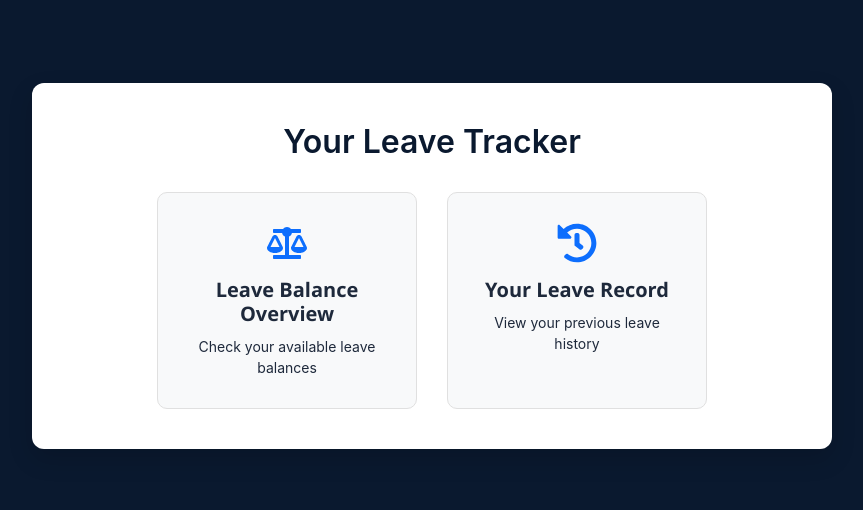
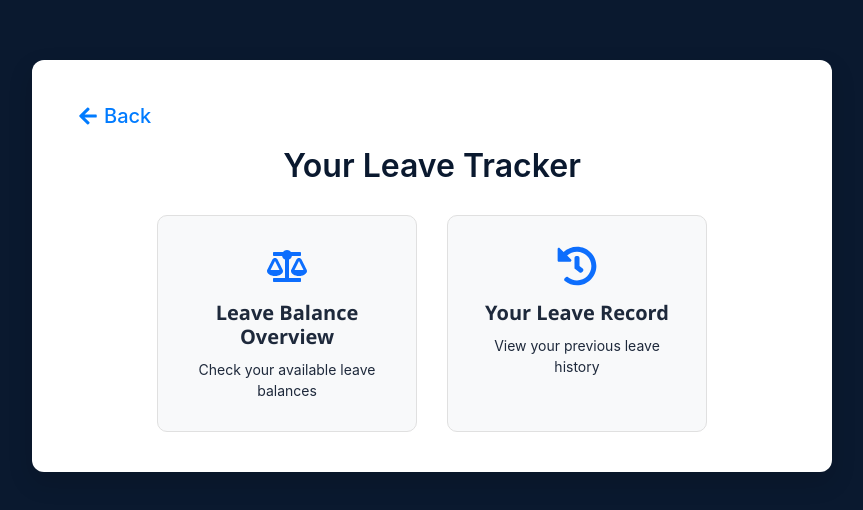
Before and after one commit to satyakumariyarramshetti/office-attendance-mern-, a React (Create React App) app: page /leave-tracker in a window 1280 px wide. Shown: the part 134-644 px from the top of the page, without its empty margins (208-1071 px from the left). Built offline with nearby package versions, Linux system fonts and the light colour scheme; no server answers; the HTML template or start-up script is replaced by a standard one.

Commit message:
frontend

```diff
--- a/src/components/LeaveBalance.jsx
+++ b/src/components/LeaveBalance.jsx
@@ -381,6 +381,7 @@ const LeaveBalance = () => {
                       <th>PL Already Credited</th>
                       <th>Newly Credited (this calc)</th>
                       <th>Current PL Balance</th>
+                       <th>PL Credit History</th>
                     </tr>
                   </thead>
                   <tbody>
@@ -393,6 +394,19 @@ const LeaveBalance = () => {
                         <td>{d.alreadyCredited}</td>
                         <td>{d.newlyCredited}</td>
                         <td>{d.currentPrivilegeLeaves}</td>
+                        <td>
+  {d.plCreditHistory && d.plCreditHistory.length > 0 ? (
+    d.plCreditHistory.map((history, index) => (
+      <div key={index}>
+        {new Date(history.creditedOn).toLocaleDateString("en-IN")}
+        {" "}({history.daysCredited} PL)
+      </div>
+    ))
+  ) : (
+    "—"
+  )}
+</td>
+
                       </tr>
                     ))}
                   </tbody>
--- a/src/components/LeaveBalanceOverview.css
+++ b/src/components/LeaveBalanceOverview.css
@@ -105,3 +105,22 @@
   margin-top: 8px;
   font-size: 22px;
 }
+
+
+.back-button {
+  background: transparent;
+  border: none;
+  color: #0d6efd;
+  font-weight: 500;
+  cursor: pointer;
+  display: flex;
+  align-items: center;
+  gap: 6px;
+  margin-bottom: 15px;
+  font-size: 25px;
+  transition: 0.3s ease;
+}
+
+.back-button:hover {
+  color: #084298;
+}
--- a/src/components/LeaveBalanceOverview.jsx
+++ b/src/components/LeaveBalanceOverview.jsx
@@ -1,11 +1,15 @@
 import React, { useState } from "react";
 import axios from "axios";
+import { useNavigate } from "react-router-dom";
+import { FaArrowLeft } from "react-icons/fa";
 import "./LeaveBalanceOverview.css";
 
 const LeaveBalanceOverview = () => {
   const [employeeId, setEmployeeId] = useState("");
   const [balance, setBalance] = useState(null);
   const [error, setError] = useState("");
+
+  const navigate = useNavigate();   // 👈 Add this
 
   const API_BASE = process.env.REACT_APP_API_URL || "http://localhost:5000";
 
@@ -16,7 +20,6 @@ const LeaveBalanceOverview = () => {
       setError("");
       setBalance(null);
 
-      // 👇 Automatically attach PS-
       const fullEmployeeId = `PS-${employeeId}`;
 
       const res = await axios.get(
@@ -29,7 +32,6 @@ const LeaveBalanceOverview = () => {
     }
   };
 
-  // 👇 Enter key support
   const handleKeyPress = (e) => {
     if (e.key === "Enter") {
       handleSearch();
@@ -39,6 +41,15 @@ const LeaveBalanceOverview = () => {
   return (
     <div className="balance-wrapper">
       <div className="balance-card">
+
+        {/* ✅ Back Button */}
+        <button
+          className="back-button"
+          onClick={() => navigate(-1)}
+        >
+          <FaArrowLeft /> Back
+        </button>
+
         <h2 className="balance-title">Leave Balance Overview</h2>
 
         <div className="search-section">
--- a/src/components/LeaveTracker.css
+++ b/src/components/LeaveTracker.css
@@ -65,3 +65,21 @@
   font-size: 14px;
   margin: 0;
 }
+
+.back-button {
+  background: transparent;
+  border: none;
+  color: #0d6efd;
+  font-weight: 500;
+  cursor: pointer;
+  display: flex;
+  align-items: center;
+  gap: 6px;
+  margin-bottom: 15px;
+  font-size: 25px;
+  transition: 0.3s ease;
+}
+
+.back-button:hover {
+  color: #0a58ca;
+}
--- a/src/components/LeaveTracker.jsx
+++ b/src/components/LeaveTracker.jsx
@@ -1,7 +1,7 @@
 import React from "react";
 import { useNavigate } from "react-router-dom";
 import "./LeaveTracker.css";
-import { FaBalanceScale, FaHistory } from "react-icons/fa";
+import { FaBalanceScale, FaHistory, FaArrowLeft } from "react-icons/fa";
 
 const LeaveTracker = () => {
   const navigate = useNavigate();
@@ -9,6 +9,15 @@ const LeaveTracker = () => {
   return (
     <div className="leave-tracker-wrapper">
       <div className="leave-tracker-card">
+
+        {/* Back Button */}
+        <button
+          className="back-button"
+          onClick={() => navigate(-1)}
+        >
+          <FaArrowLeft /> Back
+        </button>
+
         <h2 className="leave-tracker-title">Your Leave Tracker</h2>
 
         <div className="leave-tracker-buttons">
@@ -24,7 +33,8 @@ const LeaveTracker = () => {
 
           <div
             className="tracker-button-card"
-onClick={() => navigate("/monthly-leave-summary")}          >
+            onClick={() => navigate("/monthly-leave-summary")}
+          >
             <FaHistory className="tracker-icon" />
             <h5>Your Leave Record</h5>
             <p>View your previous leave history</p>
--- a/src/components/MonthlyLeaveSummary.css
+++ b/src/components/MonthlyLeaveSummary.css
@@ -149,3 +149,21 @@
   color: #95a5a6;
   font-style: italic;
 }
+
+.back-button {
+  background: transparent;
+  border: none;
+  color: #007bff;
+  font-weight: 500;
+  cursor: pointer;
+  display: flex;
+  align-items: center;
+  gap: 6px;
+  margin-bottom: 15px;
+  font-size: 20px;
+  transition: 0.3s ease;
+}
+
+.back-button:hover {
+  color: #0056b3;
+}
--- a/src/components/MonthlyLeaveSummary.jsx
+++ b/src/components/MonthlyLeaveSummary.jsx
@@ -1,5 +1,7 @@
 import React, { useState } from "react";
 import axios from "axios";
+import { useNavigate } from "react-router-dom";
+import { FaArrowLeft } from "react-icons/fa";
 import "./MonthlyLeaveSummary.css";
 
 const MonthlyLeaveSummary = () => {
@@ -7,19 +9,29 @@ const MonthlyLeaveSummary = () => {
   const [groupedData, setGroupedData] = useState({});
   const [loading, setLoading] = useState(false);
 
+  const navigate = useNavigate();
+
   const API_BASE = process.env.REACT_APP_API_URL || "http://localhost:5000";
 
   const fetchRecords = async () => {
     if (!employeeId.trim()) return;
+
     setLoading(true);
+
     try {
-      const fullId = employeeId.startsWith("PS-") ? employeeId : `PS-${employeeId}`;
-      const res = await axios.get(`${API_BASE}/api/attendance/${fullId}`);
+      const fullId = employeeId.startsWith("PS-")
+        ? employeeId
+        : `PS-${employeeId}`;
 
-      const leaveRecords = res.data.filter(r => r.leaveType);
+      const res = await axios.get(
+        `${API_BASE}/api/attendance/${fullId}`
+      );
+
+      const leaveRecords = res.data.filter((r) => r.leaveType);
 
       const grouped = {};
-      leaveRecords.forEach(rec => {
+
+      leaveRecords.forEach((rec) => {
         const dateObj = new Date(rec.date);
         const month = dateObj.toLocaleString("en-US", { month: "long" });
         const year = dateObj.getFullYear();
@@ -41,6 +53,15 @@ const MonthlyLeaveSummary = () => {
   return (
     <div className="summary-page-container">
       <div className="summary-content-card">
+
+        {/* ✅ Back Button */}
+        <button
+          className="back-button"
+          onClick={() => navigate(-1)}
+        >
+          <FaArrowLeft /> Back
+        </button>
+
         <div className="summary-page-header">
           <h2>Monthly Leave History</h2>
           <p>Official record of all leaves taken by the employee</p>
@@ -51,12 +72,17 @@ const MonthlyLeaveSummary = () => {
             <span className="id-tag">PS-</span>
             <input
               type="text"
-              placeholder="Enter ID (e.g. 0136)"
+              placeholder="Enter ID (e.g. 0003)"
               value={employeeId}
               onChange={(e) => setEmployeeId(e.target.value)}
-              onKeyPress={(e) => e.key === 'Enter' && fetchRecords()}
+              onKeyDown={(e) =>
+                e.key === "Enter" && fetchRecords()
+              }
             />
-            <button onClick={fetchRecords} className="summary-fetch-btn">
+            <button
+              onClick={fetchRecords}
+              className="summary-fetch-btn"
+            >
               {loading ? "..." : "Check Summary"}
             </button>
           </div>
@@ -64,13 +90,14 @@ const MonthlyLeaveSummary = () => {
 
         {Object.keys(groupedData).length === 0 && !loading && (
           <div className="no-data-info">
-            <p>Please enter a valid Staff ID to view leave records.</p>
+            <p>
+              Please enter a valid Staff ID to view leave records.
+            </p>
           </div>
         )}
 
         {Object.keys(groupedData).map((month) => (
           <div key={month} className="month-record-block">
-            {/* స్క్రీన్‌షాట్‌లో ఉన్నట్లుగా లెఫ్ట్ సైడ్ బోర్డర్ బాక్స్ */}
             <div className="month-accent-header">
               <h3>{month}</h3>
             </div>
@@ -91,7 +118,9 @@ const MonthlyLeaveSummary = () => {
                       <td className="id-text">{rec.id}</td>
                       <td className="name-text">{rec.name}</td>
                       <td className="date-text">
-                        {new Date(rec.date).toLocaleDateString('en-GB')}
+                        {new Date(rec.date).toLocaleDateString(
+                          "en-GB"
+                        )}
                       </td>
                       <td className="type-text">
                         {rec.halfDayReason
```
Also changed, not shown: src/components/LPDashboard.css (line endings or trailing spaces), 2 other files (tests, documents, lock files or other folders).
